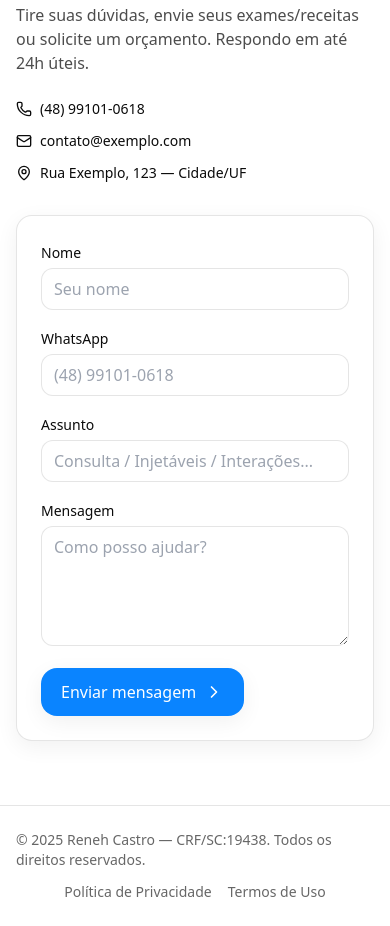
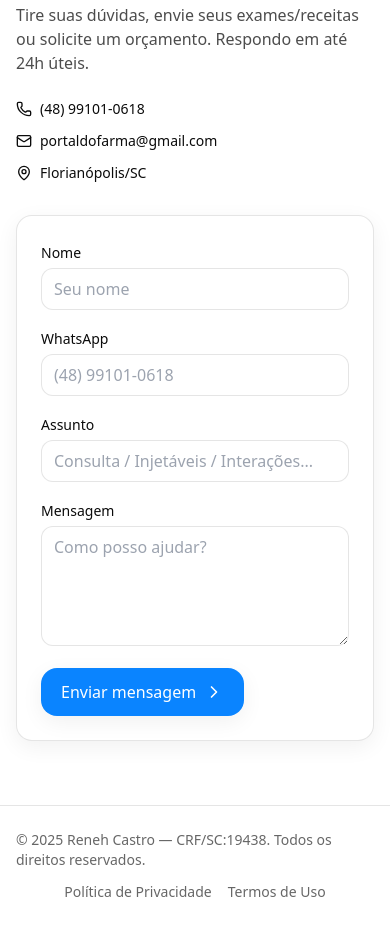
Before and after one commit to portaldofarma-blip/portal, a plain HTML site: page index.html in a window 390 px wide. Shown: the part 4297-5223 px from the top of the page. Drawn offline with nearby package versions, Linux system fonts and the light colour scheme.

Commit message:
Update index.html

```diff
--- a/index.html
+++ b/index.html
@@ -3,7 +3,7 @@
 <head>
   <meta charset="utf-8" />
   <meta name="viewport" content="width=device-width, initial-scale=1" />
-  <title>Reneh Castro — CRF/SC:19438</title>
+  <title>Reneh Castro — CRF/SC:19438 - Farmacêutico Clínico</title>
   <script src="https://cdn.tailwindcss.com"></script>
   <script src="https://unpkg.com/lucide@latest/dist/umd/lucide.js"></script>
   <style>
@@ -76,7 +76,7 @@
   <section id="servicos" class="max-w-7xl mx-auto px-4 sm:px-6 lg:px-8 py-8">
     <div class="flex items-end justify-between mb-6">
       <h2 class="text-2xl sm:text-3xl font-bold tracking-tight">Serviços</h2>
-      <a id="cta-help" class="hidden sm:inline-flex items-center gap-2 text-sm rounded-xl px-4 py-2 border border-ink-10">Precisa de orientação? Fale comigo <i data-lucide="message-circle" class="w-4 h-4"></i></a>
+      <a id="cta-help" class="hidden sm:inline-flex items-center gap-2 text-sm rounded-xl px-4 py-2 border border-ink-10">Precisa de orientação? Tem dúvida sobre algum medicamento? Fale comigo. <i data-lucide="message-circle" class="w-4 h-4"></i></a>
     </div>
     <div class="grid md:grid-cols-2 xl:grid-cols-4 gap-5">
       <article class="group rounded-2xl border border-ink-10 bg-white p-5 soft-card hover:shadow-md hover:-translate-y-0.5 transition-all">
@@ -187,8 +187,8 @@
         <p class="mt-2 text-ink-70">Tire suas dúvidas, envie seus exames/receitas ou solicite um orçamento. Respondo em até 24h úteis.</p>
         <div class="mt-6 space-y-3 text-sm">
           <a id="cta-phone" class="flex items-center gap-2 hover:opacity-80"><i data-lucide="phone" class="w-4 h-4"></i> (48) 99101-0618</a>
-          <div class="flex items-center gap-2"><i data-lucide="mail" class="w-4 h-4"></i> contato@exemplo.com</div>
-          <div class="flex items-center gap-2"><i data-lucide="map-pin" class="w-4 h-4"></i> Rua Exemplo, 123 — Cidade/UF</div>
+          <div class="flex items-center gap-2"><i data-lucide="mail" class="w-4 h-4"></i> portaldofarma@gmail.com</div>
+          <div class="flex items-center gap-2"><i data-lucide="map-pin" class="w-4 h-4"></i> Florianópolis/SC</div>
         </div>
       </div>
       <div class="lg:col-span-6">
```
